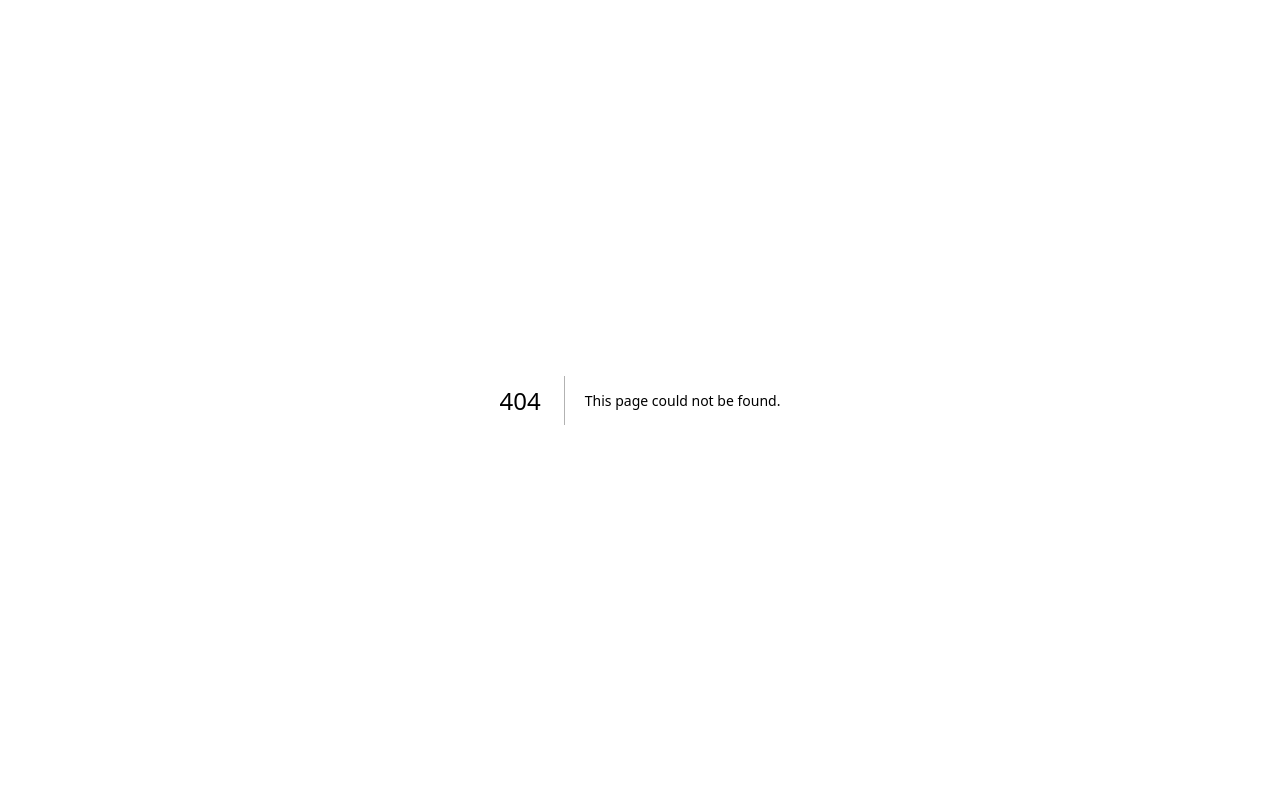
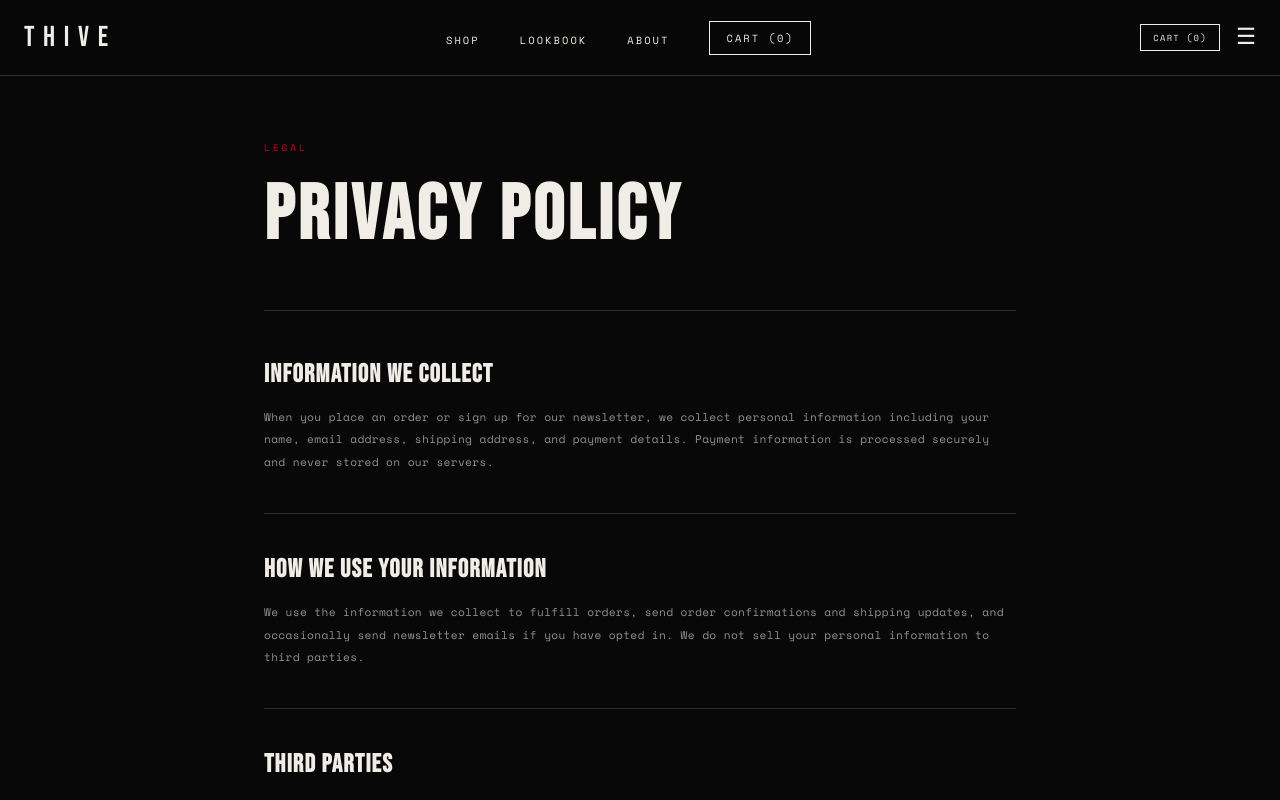
Before and after one commit to NotEyob/thive, a Next.js app: page /privacy in a window 1280 px wide. Before the commit this address had no page. Shown: the top 800 px of the page. Built offline with nearby package versions, Linux system fonts and the light colour scheme.

Commit message:
privacy policy, terms

```diff
--- /dev/null
+++ b/app/privacy/page.tsx
@@ -0,0 +1,50 @@
+import Navbar from '@/components/Navbar'
+
+export default function Privacy() {
+  return (
+    <main style={{ background: 'var(--black)', minHeight: '100vh', color: 'var(--white)' }}>
+      <Navbar />
+      <div style={{ maxWidth: '800px', margin: '0 auto', padding: '140px 24px 80px' }}>
+
+        <p style={{ fontSize: '0.6rem', letterSpacing: '0.3em', textTransform: 'uppercase', color: 'var(--red)', marginBottom: '16px' }}>Legal</p>
+        <h1 style={{ fontFamily: 'Bebas Neue, sans-serif', fontSize: 'clamp(48px, 6vw, 80px)', letterSpacing: '0.05em', marginBottom: '48px' }}>Privacy Policy</h1>
+
+        <div style={{ borderTop: '1px solid var(--mid)', paddingTop: '48px', display: 'flex', flexDirection: 'column', gap: '40px' }}>
+          {[
+            {
+              title: 'Information We Collect',
+              body: 'When you place an order or sign up for our newsletter, we collect personal information including your name, email address, shipping address, and payment details. Payment information is processed securely and never stored on our servers.'
+            },
+            {
+              title: 'How We Use Your Information',
+              body: 'We use the information we collect to fulfill orders, send order confirmations and shipping updates, and occasionally send newsletter emails if you have opted in. We do not sell your personal information to third parties.'
+            },
+            {
+              title: 'Third Parties',
+              body: 'We use trusted third-party services to operate our store, including Shopify for order processing, Stripe for payments, and Klaviyo for email marketing. These services have their own privacy policies governing the use of your information.'
+            },
+            {
+              title: 'Cookies',
+              body: 'Our website uses cookies to improve your browsing experience, remember your cart, and analyze site traffic. You can disable cookies in your browser settings, though this may affect certain features of the site.'
+            },
+            {
+              title: 'Your Rights',
+              body: 'You have the right to request access to, correction of, or deletion of your personal data at any time. To make a request, contact us at privacy@thive.com. We will respond within 30 days.'
+            },
+            {
+              title: 'Changes to This Policy',
+              body: 'We may update this privacy policy from time to time. Any changes will be posted on this page with an updated date. Continued use of the site after changes constitutes acceptance of the new policy.'
+            },
+          ].map(({ title, body }) => (
+            <div key={title} style={{ borderBottom: '1px solid var(--mid)', paddingBottom: '40px' }}>
+              <h2 style={{ fontFamily: 'Bebas Neue, sans-serif', fontSize: '1.6rem', letterSpacing: '0.05em', marginBottom: '16px' }}>{title}</h2>
+              <p style={{ fontSize: '0.7rem', lineHeight: 2, color: 'rgba(240,237,230,0.6)', letterSpacing: '0.03em' }}>{body}</p>
+            </div>
+          ))}
+        </div>
+
+        <p style={{ fontSize: '0.55rem', letterSpacing: '0.15em', color: 'rgba(240,237,230,0.25)', textTransform: 'uppercase', marginTop: '40px' }}>Last updated: February 2026</p>
+      </div>
+    </main>
+  )
+}
--- a/components/Footer.tsx
+++ b/components/Footer.tsx
@@ -54,7 +54,11 @@ export default function Footer() {
         display: 'flex', justifyContent: 'space-between', alignItems: 'center', flexWrap: 'wrap', gap: '12px'
       }}>
         <p style={{ fontSize: '0.55rem', letterSpacing: '0.15em', color: 'rgba(240,237,230,0.25)', textTransform: 'uppercase' }}>© 2026 THIVE. All rights reserved.</p>
-        <p style={{ fontSize: '0.55rem', letterSpacing: '0.15em', color: 'rgba(240,237,230,0.25)', textTransform: 'uppercase' }}>Privacy Policy — Terms</p>
+        <p style={{ fontSize: '0.55rem', letterSpacing: '0.15em', color: 'rgba(240,237,230,0.25)', textTransform: 'uppercase' }}>
+       <a href="/privacy" style={{ color: 'rgba(240,237,230,0.25)', textDecoration: 'none' }}>Privacy Policy</a>
+      {' — '}
+      <a href="/terms" style={{ color: 'rgba(240,237,230,0.25)', textDecoration: 'none' }}>Terms</a>
+      </p>
       </div>
 
       <style>{`
```
Also changed, not shown: app/terms/page.tsx (added, +50 -0 lines).
